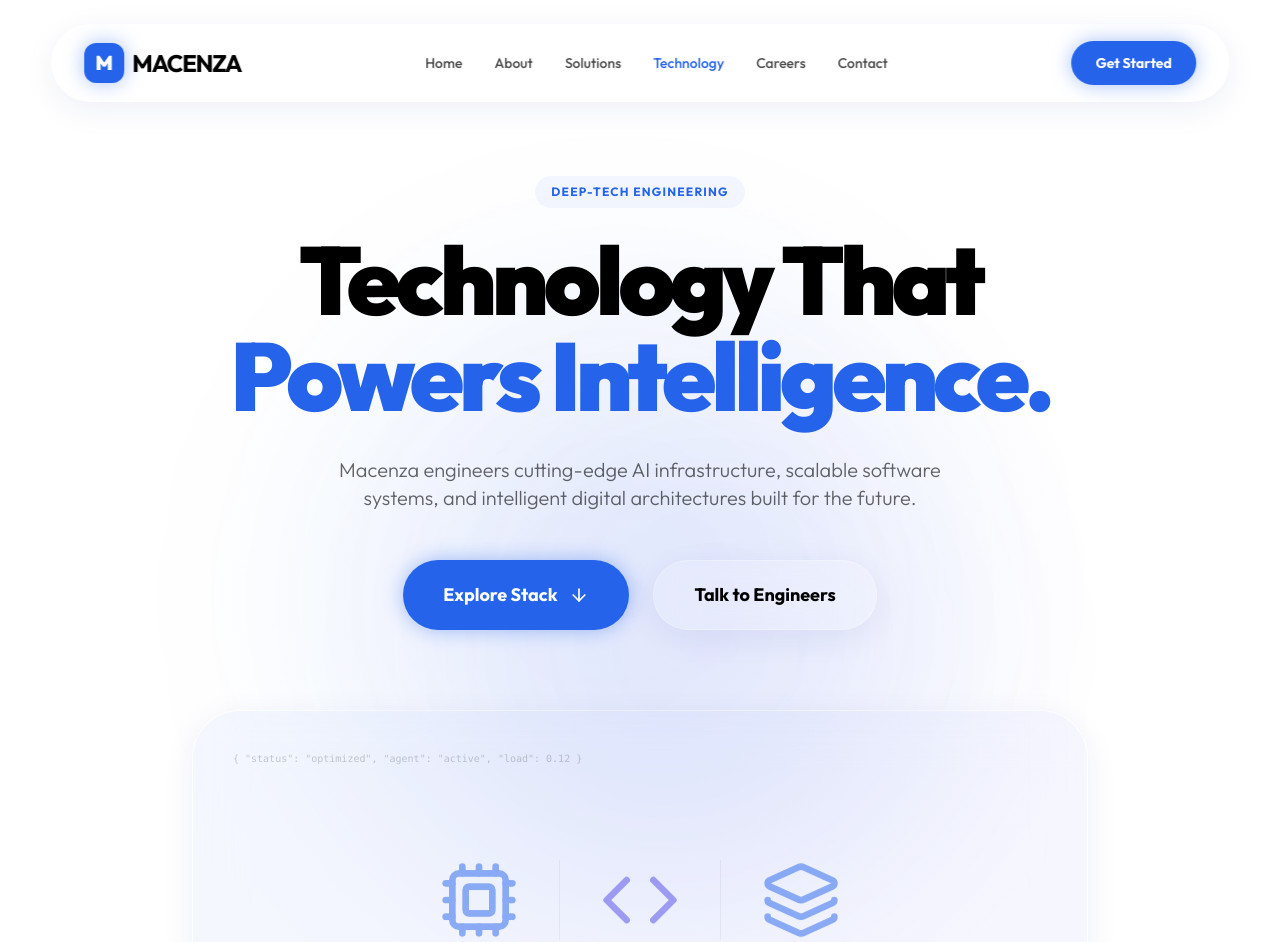
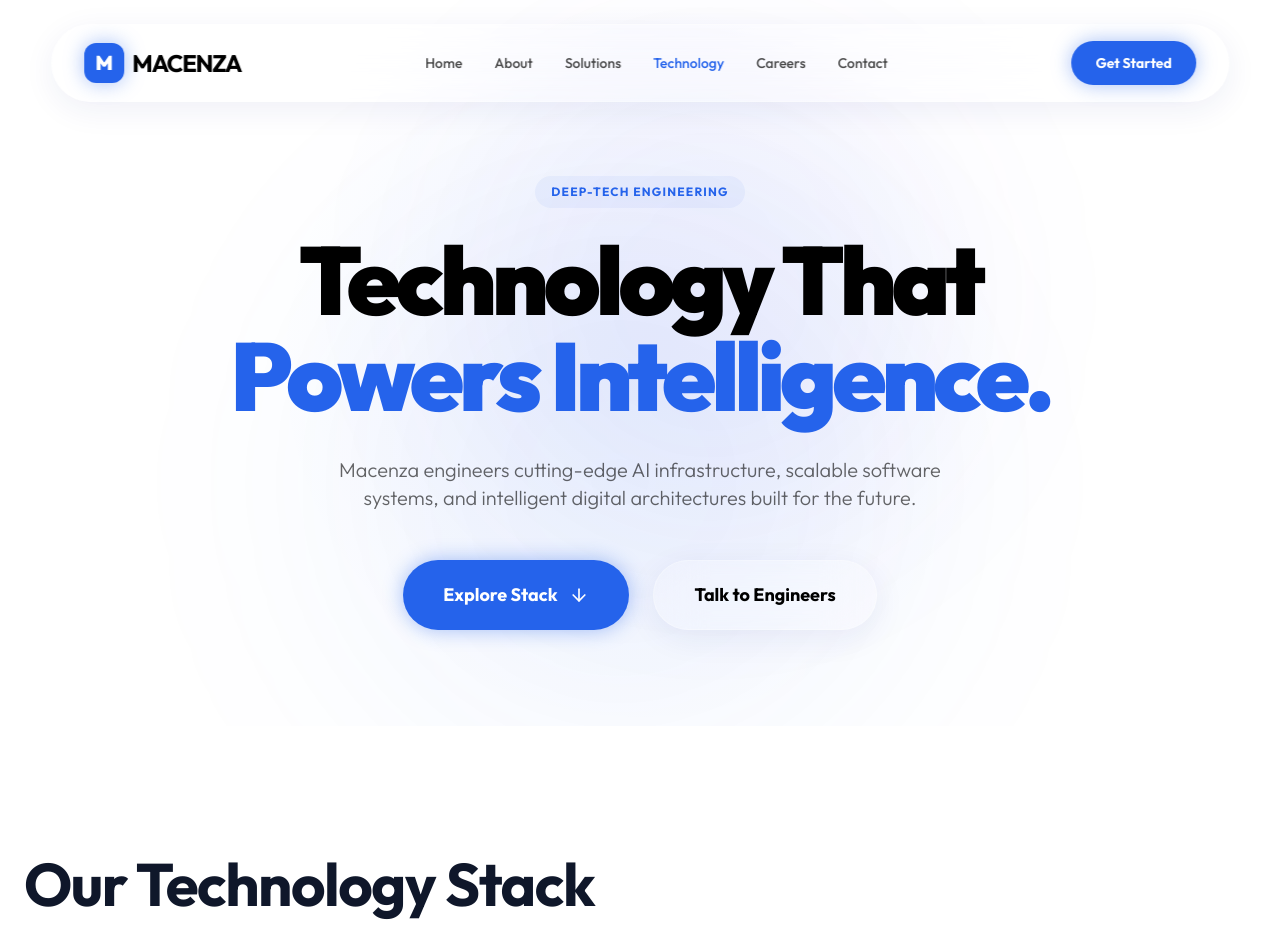
Before and after one commit to macenza/macenza-other, a React (Vite) app: page /technology in a window 1280 px wide. Shown: the top 942 px of the page. Built offline with nearby package versions, Linux system fonts and the light colour scheme.

Commit message:
remove visual element block from tech page

```diff
--- a/src/pages/Technology.jsx
+++ b/src/pages/Technology.jsx
@@ -215,21 +215,6 @@ const Technology = () => {
               Talk to Engineers
             </Link>
           </div>
-
-          {/* Visual Element Placeholder */}
-          <div className="mt-20 w-full max-w-4xl aspect-[21/9] glass-morphism rounded-[3rem] border border-black/5 flex items-center justify-center relative overflow-hidden reveal-up">
-            <div className="absolute inset-0 bg-gradient-to-br from-primary/5 to-accent/5"></div>
-            <div className="flex gap-10 items-center animate-float opacity-50">
-              <Cpu className="w-20 h-20 text-primary" />
-              <div className="w-[1px] h-20 bg-black/10"></div>
-              <Code className="w-20 h-20 text-accent" />
-              <div className="w-[1px] h-20 bg-black/10"></div>
-              <Layers className="w-20 h-20 text-primary" />
-            </div>
-            <div className="absolute top-10 left-10 text-[10px] font-mono text-black/20 text-left">
-              {"{ \"status\": \"optimized\", \"agent\": \"active\", \"load\": 0.12 }"}
-            </div>
-          </div>
         </div>
       </section>
 
```
